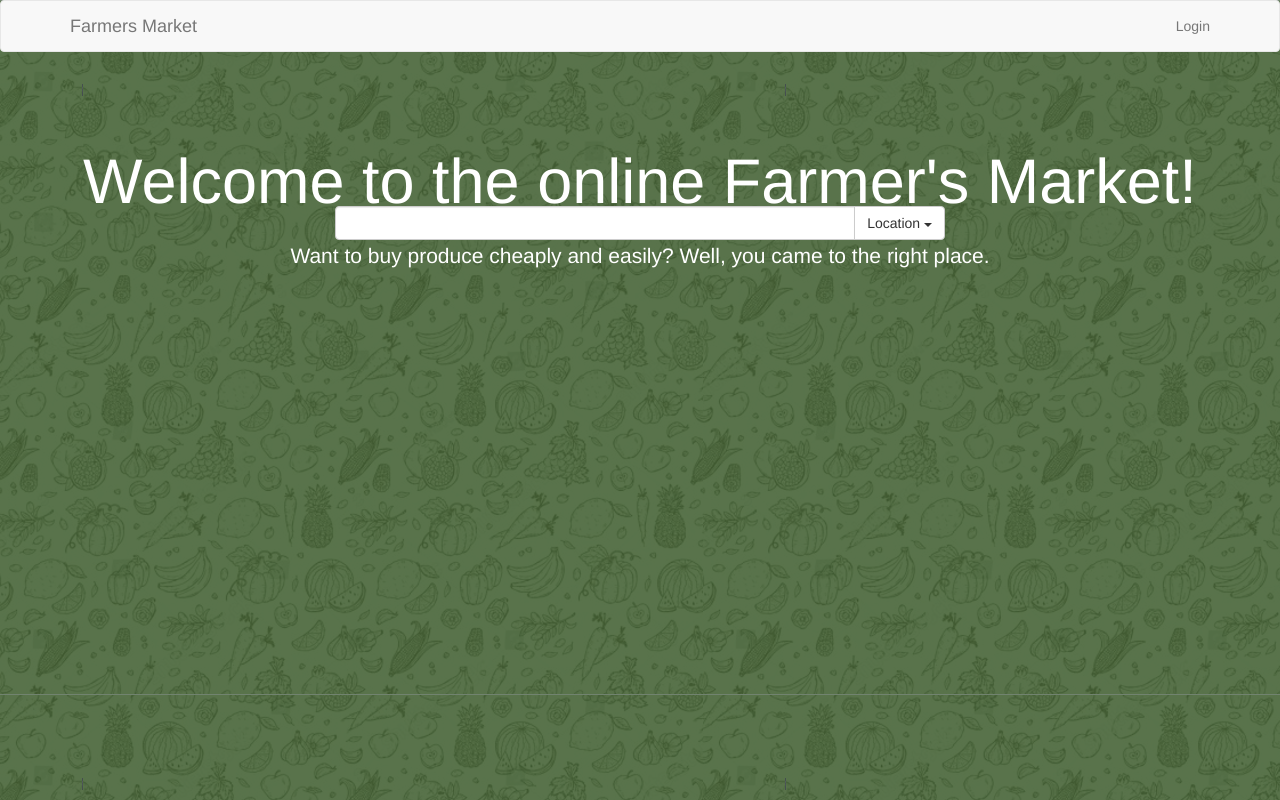
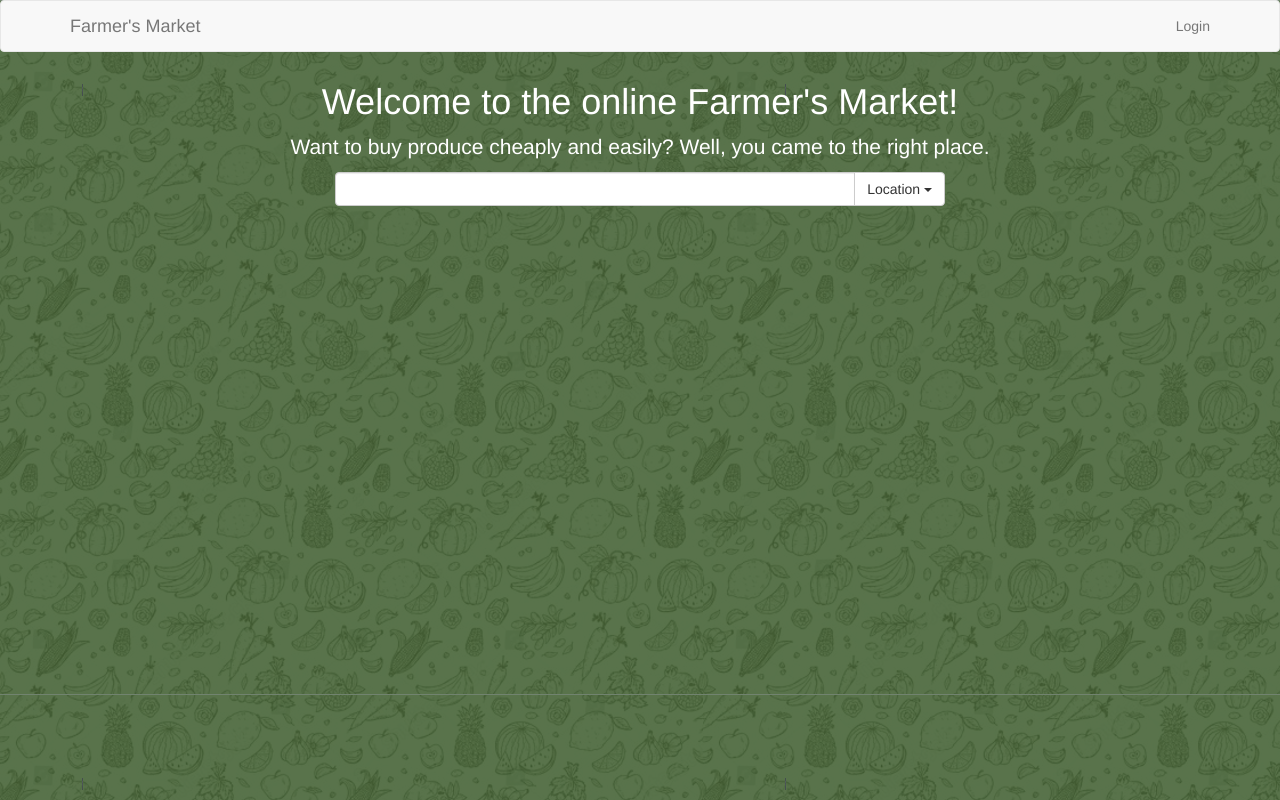
Before and after one commit to Bupterambition/HackISUX, a React (Create React App) app in the folder farm_market/: page / in a window 1280 px wide. Built offline with nearby package versions, Linux system fonts and the light colour scheme.

Commit message:
Add background image to landing page

```diff
--- a/farm_market/src/NavHeader.js
+++ b/farm_market/src/NavHeader.js
@@ -8,11 +8,11 @@ class NavHeader extends React.Component {
             <Navbar>
                 <Navbar.Header>
                     <Navbar.Brand>
-                    <a href="#home">Farmers Market</a>
+                    <a href="#home" className="floatLeft">Farmer's Market</a>
                     </Navbar.Brand>
                 </Navbar.Header>
                 <Nav pullRight>
-                   <NavItem>
+                   <NavItem className="floatRight">
                        Login
                    </NavItem>
                 </Nav>
--- a/farm_market/src/NavHeading.css
+++ b/farm_market/src/NavHeading.css
@@ -1,7 +1,7 @@
 .floatLeft {
-    float : "left" !important
-};
+    float: left !important;
+}
 
 .floatRight {
-    float : "right" !important
+    float: right !important;
 }
--- a/farm_market/src/Welcome.js
+++ b/farm_market/src/Welcome.js
@@ -6,19 +6,21 @@ class Welcome extends React.Component {
 
 		const styles = {
 			"textAlign": "center",
-			"color": "#ffffff",
-			"top": "75px",
-			"position": "relative",
-			"fontSize": "150%"
+			"color": "#ffffff"
 		};
 
+		const h1Styles = {
+			"fontSize" : "150%",
+			"margin-top" : "30px"
+		}
+
 		return (
-            <div>
+            <div style={styles}>
                 <NavHeader />
-                <div style={styles}>
-				    <h1>Welcome to the online Farmer's Market!</h1>
-				<p>Want to buy produce cheaply and easily? Well, you came to the right place.</p>
-			    </div>
+                <div style={h1Styles}>
+				    			<h1>Welcome to the online Farmer&#39;s Market!</h1>
+									<p>Want to buy produce cheaply and easily? Well, you came to the right place.</p>
+			    			</div>
             </div>
 		);
 	}
--- a/farm_market/src/index.css
+++ b/farm_market/src/index.css
@@ -6,14 +6,9 @@ body {
     sans-serif;
   -webkit-font-smoothing: antialiased;
   -moz-osx-font-smoothing: grayscale;
-  background-image: url('images/LandingPageBackground.png')!important;
+  background-image: url('images/LandingPageBackground.png') !important;
 }
 
 code {
   font-family: source-code-pro, Menlo, Monaco, Consolas, "Courier New", monospace;
 }
-
-h1 {
-	font-size: 300%!important;
-	padding-bottom: 15px;
-}
```
